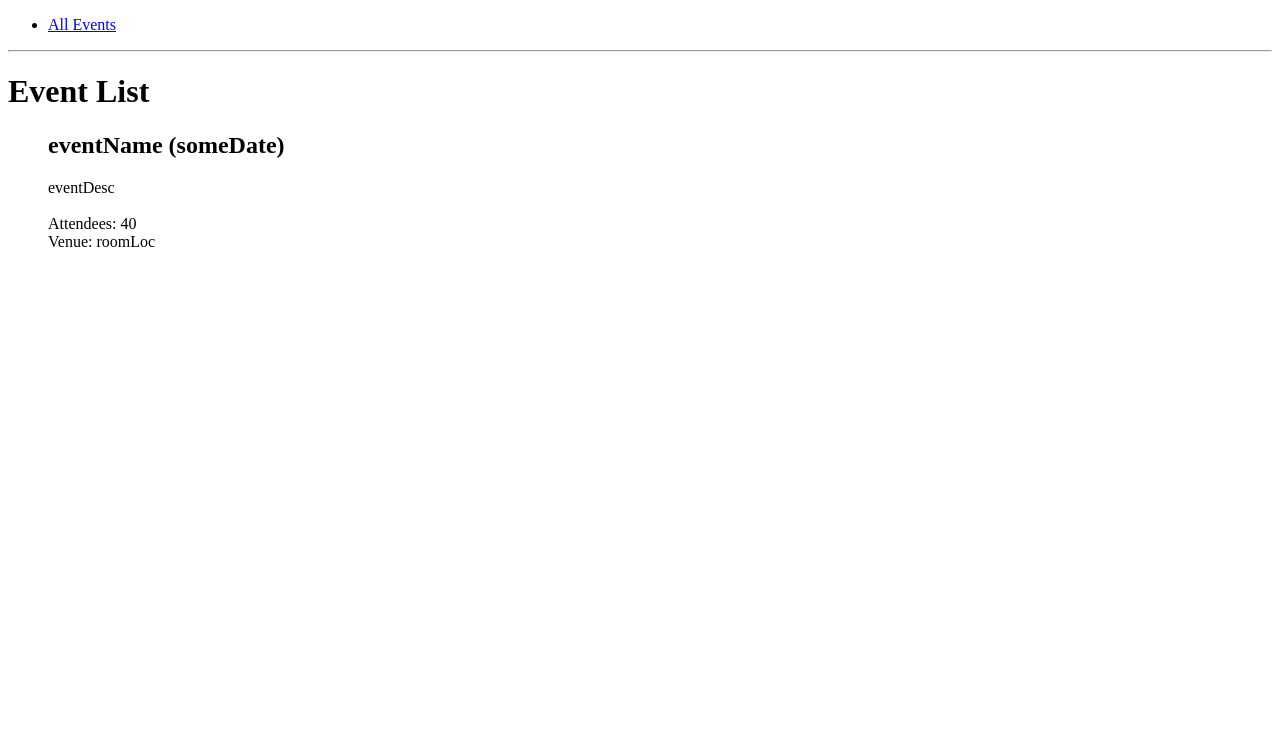
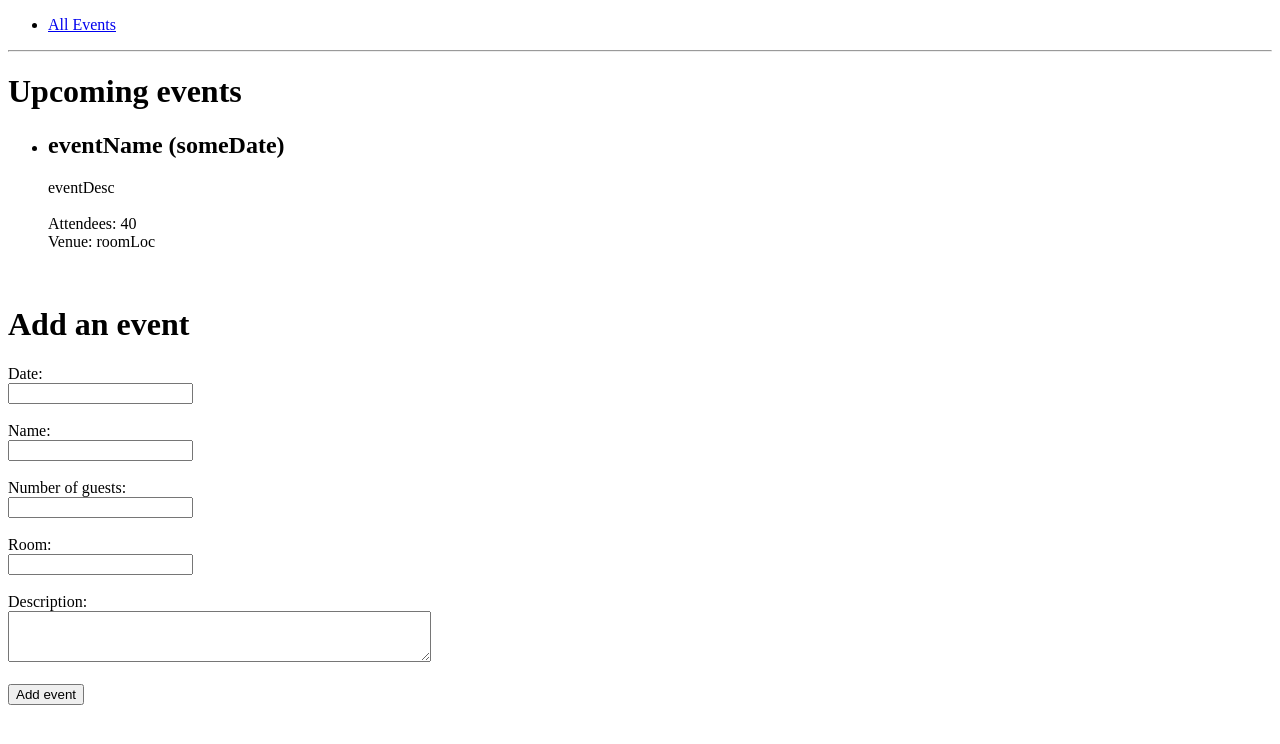
Before and after one commit to crabbit-git/cch05-events, a Flask app: page /events in a window 1280 px wide. Shown: the top 744 px of the page. Run offline with Flask 2, Linux system fonts and the light colour scheme.

Commit message:
Basic webform added

```diff
--- a/controllers/controller.py
+++ b/controllers/controller.py
@@ -1,9 +1,20 @@
-from flask import render_template
+from flask import render_template, request
 
 from app import app
 from models.event import Event
-from models.event_list import events
+from models.event_list import events, add_event
 
 @app.route("/events")
 def index():
     return render_template("index.html", title="All Events", all_events=events)
+
+@app.route("/events", methods=["POST"])
+def create_event():
+    event_date = request.form["date"]
+    event_name = request.form["name"]
+    event_guests = request.form["num_guests"]
+    event_room = request.form["room"]
+    event_desc = request.form["description"]
+    new_event = Event(date = event_date, name = event_name, num_guests = event_guests, room = event_room, description = event_desc)
+    add_event(new_event)
+    return render_template("index.html", title="Home", all_events=events)
--- a/models/event_list.py
+++ b/models/event_list.py
@@ -2,3 +2,6 @@ from models.event import Event
 
 event1 = Event("someDate", "eventName", 40, "roomLoc", "eventDesc")
 events = [event1]
+
+def add_event(event):
+    events.append(event)
--- a/templates/index.html
+++ b/templates/index.html
@@ -1,14 +1,30 @@
 {% extends "base.html" %}
 {% block content %}
-    <h1>Event List</h1>
+    <h1>Upcoming events</h1>
     <ul>
-        <div>
-            {% for event in all_events %}
+        {% for event in all_events %}
+            <li>
                 <h2>{{event.name}} ({{event.date}})</h2>
                 {{event.description}}<br><br>
                 Attendees: {{event.num_guests}}<br>
                 Venue: {{event.room}}<br>
-            {% endfor %}
-        </div>
+            </li>
+        {% endfor %}
     </ul>
+    <br>
+    <h1>Add an event</h1>
+    <form action="/events" method="post">
+        <label for="date">Date:</label><br>
+        <input type="text" name="date" id="date"><br><br>
+        <label for="name">Name:</label><br>
+        <input type="text" name="name" id="name"><br><br>
+        <label for="num_guests">Number of guests:</label><br>
+        <input type="text" name="num_guests" id="num_guests"><br><br>
+        <label for="room">Room:</label><br>
+        <input type="text" name="room" id="room"><br><br>
+        <label for="description">Description:</label><br>
+        <textarea name="description" id="description" rows="3" cols="50"></textarea><br><br>
+        <input type="submit" value="Add event">
+    </form>
+
 {% endblock content %}
```
